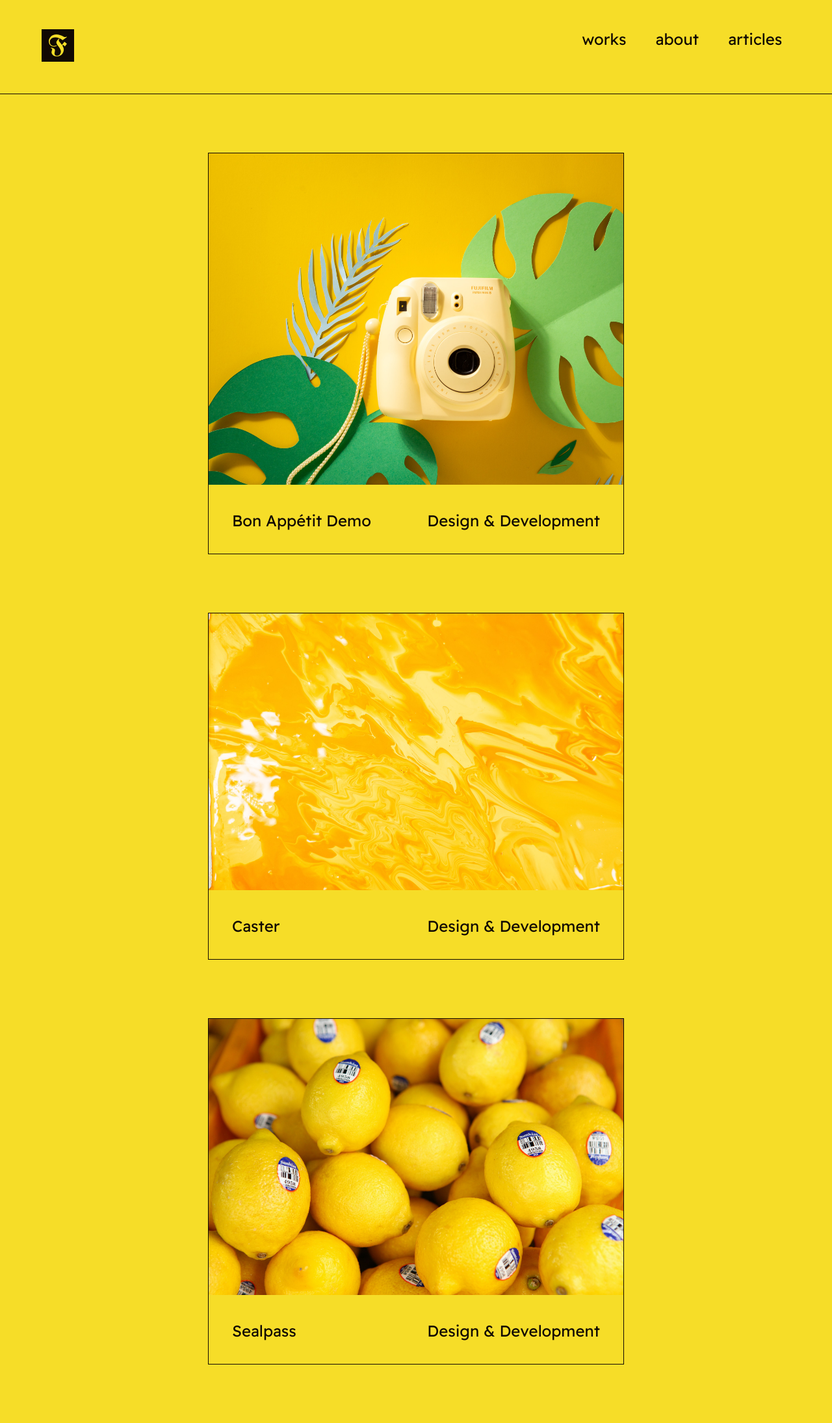
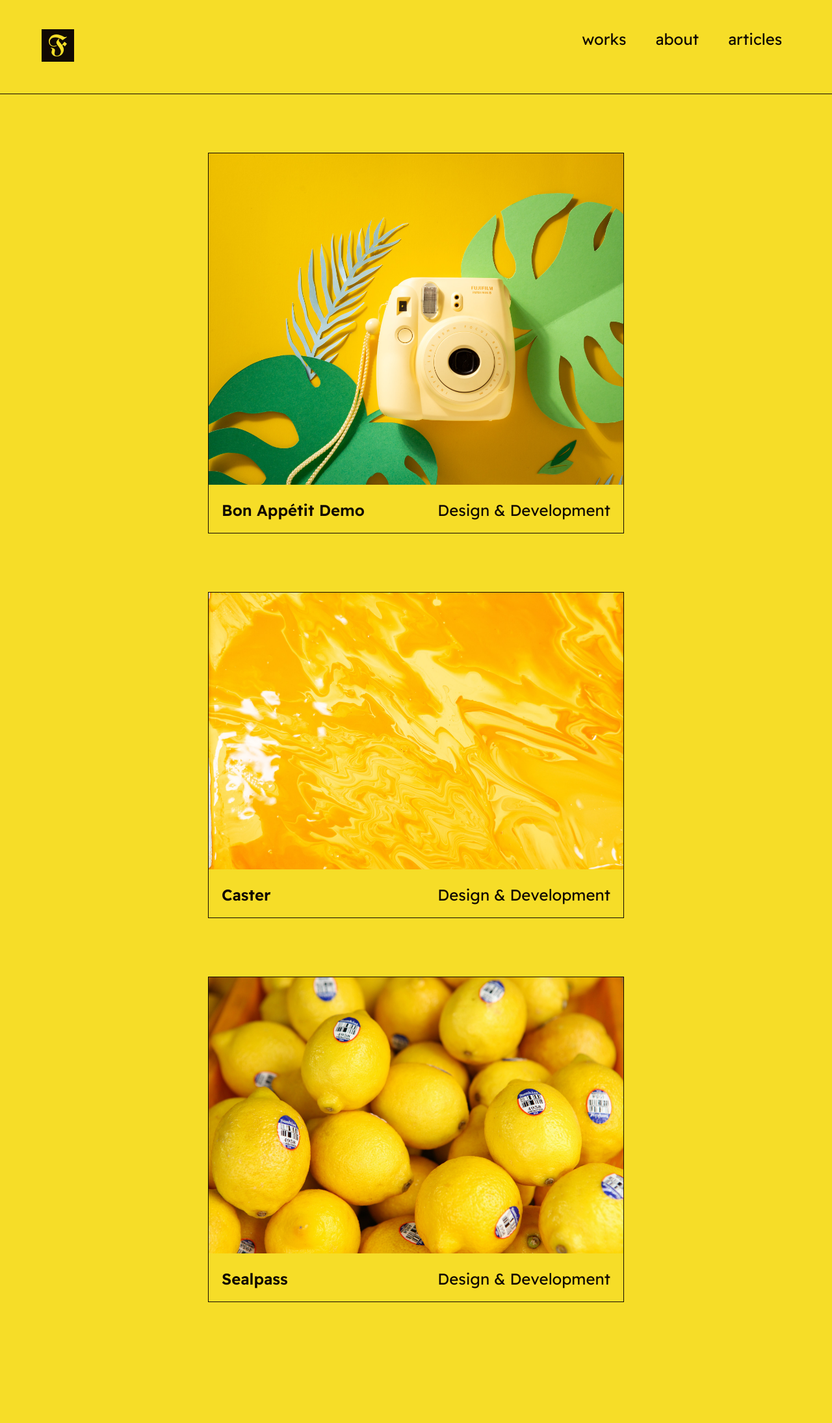
Before and after one commit to franthormel/franthormel.github.io, a Jekyll site: the page built from works.html, in a window 1280 px wide. Shown: the whole page at 65% size. Built offline with Jekyll 4.4.1, drawn with Linux system fonts in a browser that asks for light colours; after the commit the page ends 2094 px from its top, so only the background shows below that.

Commit message:
Refactor CSS

```diff
--- a/_sass/_works.scss
+++ b/_sass/_works.scss
@@ -3,34 +3,29 @@
 
   display: grid;
   gap: 10vh;
+}
 
-  &__ {
-    &item {
+.works__item {
   @include border;
   @include transition-box-shadow;
+}
 
-      &__ {
-        &text {
-          padding: $border-content-padding;
+.works__item__img {
+  width: 100%;
+  object-fit: cover;
+}
+
+.works__item__text {
+  margin: 20px;
   display: flex;
   justify-content: space-between;
+}
 
-          &__ {
-            &name {
+.works__item__text__name {
+  font-weight: 600;
   font-size: 24px;
 }
 
-            &category {
+.works__item__text__category {
   font-size: 24px;
 }
-          }
-        }
-
-        &img {
-          width: 100%;
-          object-fit: cover;
-        }
-      }
-    }
-  }
-}
```
Lines whose indentation alone changed are shown as unchanged.
